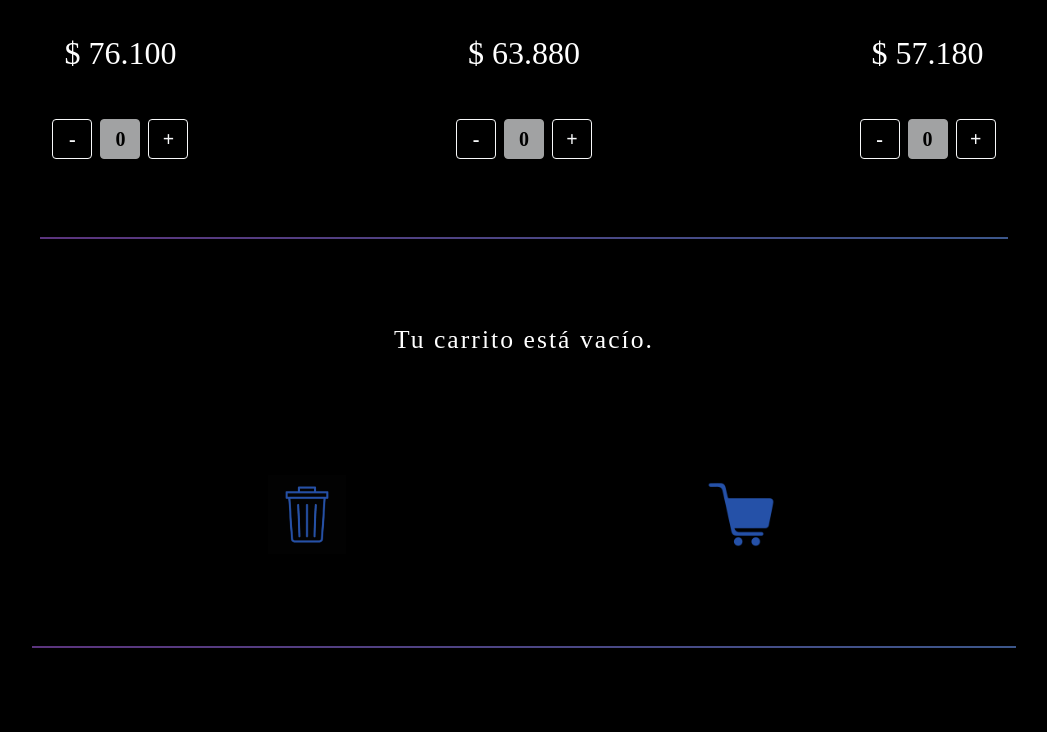
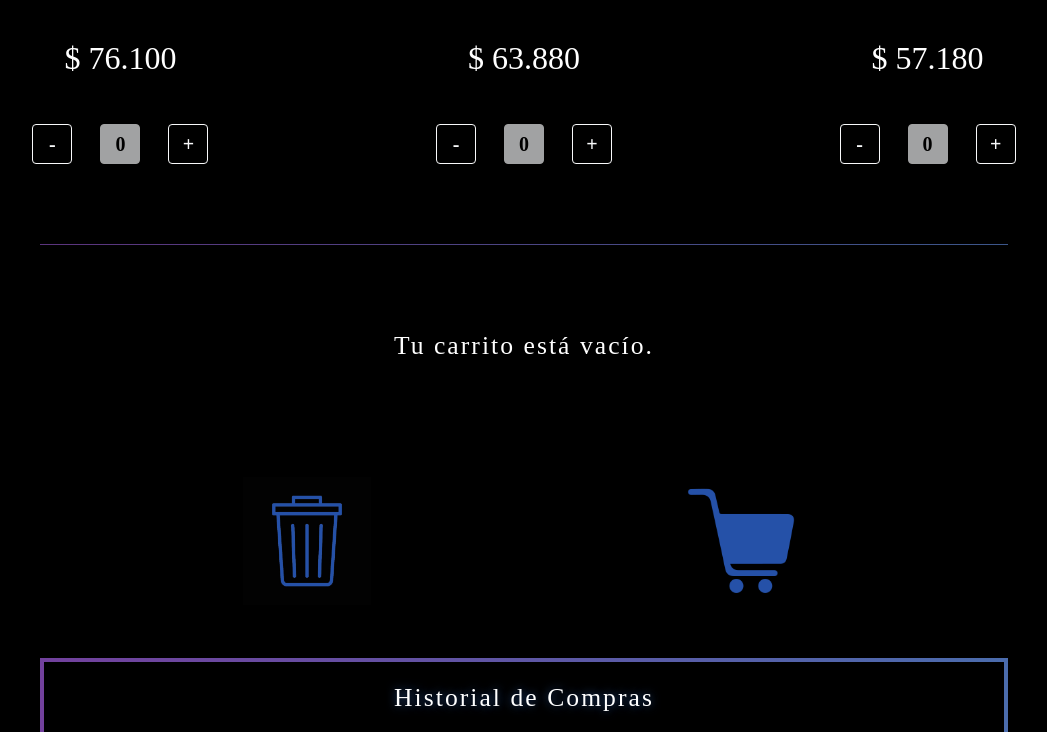
Before and after one commit to TomasPerezMera/rinconDeColtrane, a website: page index.html in a window 1280 px wide. Shown: the part 3532-4264 px from the top of the page, without its empty margins (116-1163 px from the left). Drawn offline with nearby package versions, Linux system fonts and the light colour scheme; a web font is replaced by a local one.

Commit message:
Version 5.9 - Added History profile section.-

```diff
--- a/index.html
+++ b/index.html
@@ -47,16 +47,18 @@
             </div>
             <div class="montoCompra">
             </div>
-            <div class="botonesCompra d-flex flex-row justify-content-center align-items-right">
+            <div class="botonesCompra d-flex flex-row justify-content-center align-items-center">
                 <button type="button" id="trashBtn" class="btn btn-sm d-flex justify-content-center align-items-center">
-                    <img id="trashCan" src="./assets/trashIcon.jpg" alt="Eliminar Contenidos del Carrito" height="100" width="100">
+                    <img id="trashCan" src="./assets/trashIcon.jpg" alt="Eliminar Contenidos del Carrito" height="150" width="150" aria-label="Eliminar Contenidos del Carrito">
                 </button>
                 <button type="button" id="carritoBtn" class="btn btn-sm d-flex justify-content-center align-items-center">
-                    <img id="shoppingCart" src="./assets/shoppingCart.png" alt="Botón de Compra" height="100" width="100">
+                    <img id="shoppingCart" src="./assets/shoppingCart.png" alt="Botón de Compra" height="150" width="150" aria-label="Botón de Compra">
                 </button>
             </div>
         </div>
-        <div class="history"></div>
+        <div class="history">
+            <p>Historial de Compras</p>
+        </div>
     </main>
     <hr>
     <footer class="footer">
--- a/js/main.js
+++ b/js/main.js
@@ -209,7 +209,7 @@ carritoBtn.addEventListener("click", () => {
         showToast("Tu carrito está vacío!");
     } else {
         showToast("Muchas gracias por tu compra!", 9000);
-        showToast("Tu compra consistió de: " + carrito.map(album => `${album.name} (x${itemCounts[album.id]}).`).join(", "), 5500);
+        showToast("Tu compra consistió de: " + carrito.map(album => `${album.name} (x${itemCounts[album.id]})`).join(", ")+".", 5500);
         showToast("Tu carrito ha sido vaciado.", 4000);
         carrito.forEach(album => {
             itemCounts[album.id] = 0;
--- a/style/style.scss
+++ b/style/style.scss
@@ -140,14 +140,14 @@ body {
         .botonesCompra {
             margin: 10px auto;
             width: 80%;
+            height: 150px;
             button {
-                height: 100px;
-                width: 100px;
+                height: 150px;
+                width: 150px;
                 margin: 5px auto;
                 padding: 5px;
                 img {
-                    width: 100px;
-                    max-width: 100%;
+                    width: 100%;
                     height: auto;
                     padding: 5px;
                     transition: 3s linear;
@@ -156,6 +156,21 @@ body {
                     }
                 }
             }
+        }
+    }
+    .history {
+        @include title;
+        width: 80%;
+        height: auto;
+        padding: 10px;
+        margin: 20px auto;
+        border: 4px solid transparent;
+        border-image: linear-gradient(to left, $blue, $violet) 1;
+        border-image-slice: 1;
+        border-radius: 50%;
+        p {
+            @include text;
+            margin: 10px auto;
         }
     }
 }
@@ -255,6 +270,7 @@ body {
     }
     .botones {
         margin: 10px auto;
+        gap: 20px;
         button {
             font-size: 20px;
             height: 40px;
```
Also changed, not shown: style/style.css, 1 other file.
